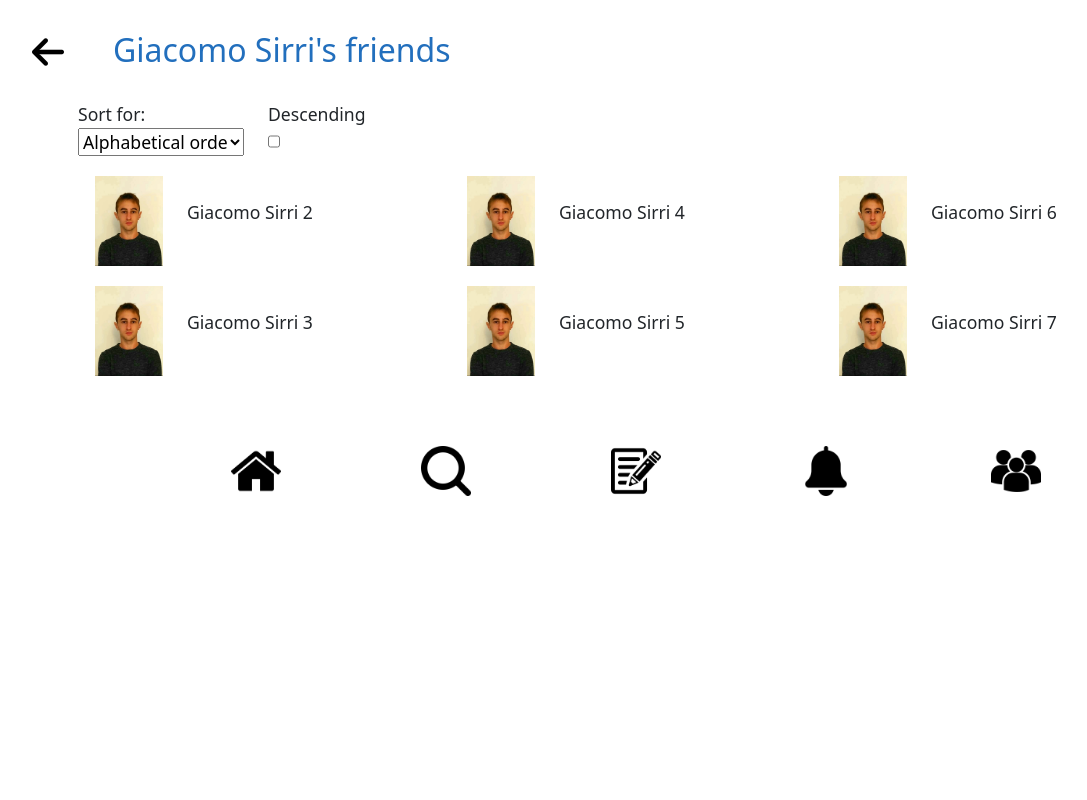
After one commit to giacomosirri/Snippex, a PHP site: page /html/friends.html in a window 1280 px wide. The commit adds this page. Shown: the whole page, without its empty margins (4-1091 px from the left). Run offline with PHP 8.4, Linux system fonts and the light colour scheme.

Commit message:
Add friends page

```diff
--- a/css/style.css
+++ b/css/style.css
@@ -92,6 +92,9 @@ body main div div div div img:hover {
 }
 body main section {
   margin-bottom: 8px;
+}
+body main section div {
+  margin-bottom: 10px;
 }
 body main section div div div img {
   height: auto;
--- a/css/style.scss
+++ b/css/style.scss
@@ -103,6 +103,7 @@ body {
     section {
       margin-bottom: 8px;
       div {
+        margin-bottom: 10px;
         div {
           div {
             img {
--- /dev/null
+++ b/html/friends.html
@@ -0,0 +1,147 @@
+<!DOCTYPE html>
+<html lang="en">
+<head>
+    <meta charset="UTF-8">
+    <title>Post History</title>
+    <link rel="icon" type="image/x-icon" href="../icons/logo.png">
+    <!--Bootstrap-->
+    <!-- Latest compiled and minified CSS -->
+    <link href="https://cdn.jsdelivr.net/npm/bootstrap@5.2.3/dist/css/bootstrap.min.css" rel="stylesheet">
+
+    <!-- Latest compiled JavaScript -->
+    <script src="https://cdn.jsdelivr.net/npm/bootstrap@5.2.3/dist/js/bootstrap.bundle.min.js"></script>
+    <!--CSS-->
+    <link rel="stylesheet" href="../css/normalize.css">
+    <link rel="stylesheet" href="../css/style.css">
+    <script type="text/javascript" src="../javascript/javascript.js"></script>
+    <meta name="viewport" content="width=device-width, initial-scale=1, maximum-scale=1, user-scalable=no">
+</head>
+<body>
+<header class="row">
+    <div class="col-1 d-flex justify-content-center flex-column">
+        <a href="./profile.html"><img id="go-back" src="../icons/back_arrow.png" alt="go back"/></a>
+    </div>
+    <div class="col-11 d-flex justify-content-center flex-column">
+        <h1 style="text-align: left;">Giacomo Sirri's friends</h1>
+    </div>
+</header>
+<main class="container">
+    <form action="" method="get" style="margin-bottom: 20px">
+        <div class="row">
+            <label class="col-4 col-md-3 col-xl-2">
+                Sort for:
+                <select class="col-12" name="options">
+                    <option value="alphabetical order" selected="selected">Alphabetical order</option>
+                    <option value="friends in common">Friends in common</option>
+                    <option value="date of friendship">Date of friendship</option>
+                </select>
+            </label>
+            <label class="col-1">
+                Descending
+                <input class="col-md-2" type="checkbox" id="descending">
+            </label>
+        </div>
+    </form>
+    <section class="container">
+        <div class="row">
+            <div class="col-12 col-md-4">
+                <div class="row">
+                    <div class="col-2 col-md-3">
+                        <img src="../img/propic.jpg" alt="profile pic" style="height: auto; width: auto; max-width: 90px; max-height: 90px;"/>
+                    </div>
+                    <div class="col-10 col-md-9 d-flex justify-content-center flex-column">
+                        <p>Giacomo Sirri 2</p>
+                    </div>
+                </div>
+                <div class="row">
+                    <div class="col-2 col-md-3">
+                        <img src="../img/propic.jpg" alt="profile pic" style="height: auto; width: auto; max-width: 90px; max-height: 90px;"/>
+                    </div>
+                    <div class="col-10 col-md-9 d-flex justify-content-center flex-column">
+                        <p>Giacomo Sirri 3</p>
+                    </div>
+                </div>
+            </div>
+            <div class="col-12 col-md-4">
+                <div class="row">
+                    <div class="col-2 col-md-3">
+                        <img src="../img/propic.jpg" alt="profile pic" style="height: auto; width: auto; max-width: 90px; max-height: 90px;"/>
+                    </div>
+                    <div class="col-10 col-md-9 d-flex justify-content-center flex-column">
+                        <p>Giacomo Sirri 4</p>
+                    </div>
+                </div>
+                <div class="row">
+                    <div class="col-2 col-md-3">
+                        <img src="../img/propic.jpg" alt="profile pic" style="height: auto; width: auto; max-width: 90px; max-height: 90px;"/>
+                    </div>
+                    <div class="col-10 col-md-9 d-flex justify-content-center flex-column">
+                        <p>Giacomo Sirri 5</p>
+                    </div>
+                </div>
+            </div>
+            <div class="col-12 col-md-4">
+                <div class="row">
+                    <div class="col-2 col-md-3">
+                        <img src="../img/propic.jpg" alt="profile pic" style="height: auto; width: auto; max-width: 90px; max-height: 90px;"/>
+                    </div>
+                    <div class="col-10 col-md-9 d-flex justify-content-center flex-column">
+                        <p>Giacomo Sirri 6</p>
+                    </div>
+                </div>
+                <div class="row">
+                    <div class="col-2 col-md-3">
+                        <img src="../img/propic.jpg" alt="profile pic" style="height: auto; width: auto; max-width: 90px; max-height: 90px;"/>
+                    </div>
+                    <div class="col-10 col-md-9 d-flex justify-content-center flex-column">
+                        <p>Giacomo Sirri 7</p>
+                    </div>
+                </div>
+            </div>
+        </div>
+    </section>
+    <footer style="margin-top: 40px">
+        <div class="d-flex justify-content-start flex-column">
+            <nav>
+                <ul class="row text-center">
+                    <li class="col-md-1"></li>
+                    <li class="col-2 col-md-2"><a href="./explore.html"><img src="../icons/home_icon.png" alt="home"></a></li>
+                    <li class="col-3 col-md-2"><a href="./feed.html"><img src="../icons/search_icon.png" alt="explore"></a></li>
+                    <li class="col-2 col-md-2"><a href="#" data-bs-toggle="modal" data-bs-target="#exampleModal"><img src="../icons/write_icon.png" alt="write"></a></li>
+                    <li class="col-3 col-md-2"><a href="./notifications.html"><img src="../icons/notification_icon.png" alt="notifications"></a></li>
+                    <li class="col-2 col-md-2"><a href="#"><img src="../icons/users_icon.png" alt="search users"></a></li>
+                    <li class="col-md-1"></li>
+                </ul>
+            </nav>
+            <div></div>
+        </div>
+    </footer>
+    <div class="modal fade" id="exampleModal" tabindex="-1" aria-labelledby="exampleModalLabel" aria-hidden="true">
+        <div class="modal-dialog modal-dialog-centered">
+            <div class="modal-content">
+                <div class="modal-header">
+                    <h5 class="modal-title" id="exampleModalLabel">New post</h5>
+                    <button type="button" class="btn-close" data-bs-dismiss="modal" aria-label="Close"></button>
+                </div>
+                <div class="modal-body">
+                    <form>
+                        <div class="mb-3">
+                            <label for="recipient-title" class="col-form-label">Title:</label>
+                            <input type="text" class="form-control" id="recipient-title">
+                        </div>
+                        <div class="mb-3">
+                            <label for="message-text" class="col-form-label">Content:</label>
+                            <textarea class="form-control" rows="4" id="message-text"></textarea>
+                        </div>
+                    </form>
+                </div>
+                <div class="modal-footer">
+                    <button type="button" id="close" class="btn btn-secondary" data-bs-dismiss="modal">Close</button>
+                    <button type="button" id="post" class="btn btn-primary" onclick="createPost()">Post</button>
+                </div>
+            </div>
+        </div>
+    </div>
+</main>
+</body>
+</html>
--- a/html/profile.html
+++ b/html/profile.html
@@ -143,10 +143,10 @@
             </div>
         </article>
         <section>
-            <div class="col-12 col-md-8 d-flex justify-content-between">
+            <div class="col-12 col-lg-8 d-flex justify-content-between">
                 <h2>Friends</h2>
                 <div>
-                    <a href="#" class="d-flex justify-content-start" style="padding-top: 1%">
+                    <a href="friends.html" class="d-flex justify-content-start" style="padding-top: 1%">
                         <p style="font-size: 12px;">See all friends</p>
                         <div>
                             <img src="../icons/goarrow_icon.png" alt="browse history">
@@ -154,7 +154,7 @@
                     </a>
                 </div>
             </div>
-            <div class="col-12 col-md-8 d-flex justify-content-between">
+            <div class="col-12 col-lg-8 d-flex justify-content-between">
                 <div class="text-center">
                     <a href="#">
                         <img src="../img/propic.jpg" alt="profile pic">
```
Also changed, not shown: 1 other file.
